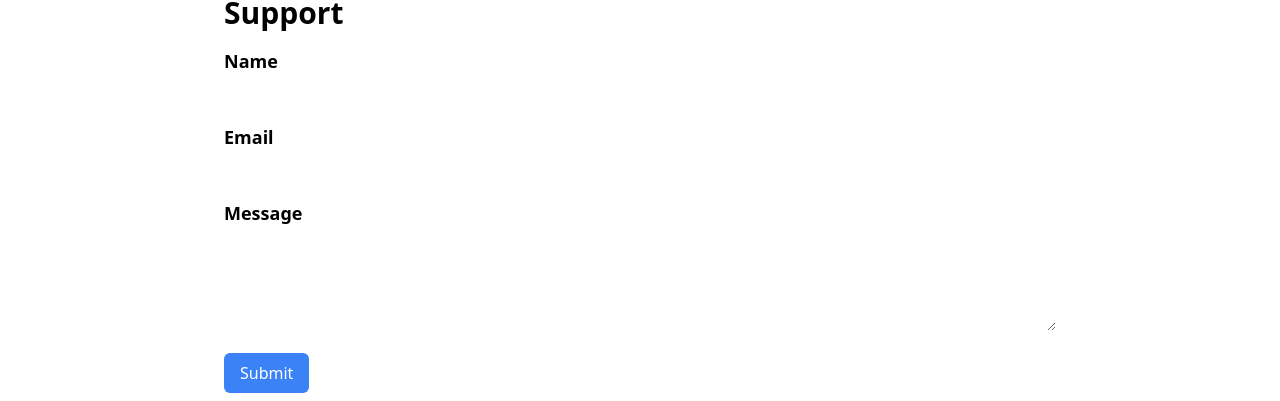
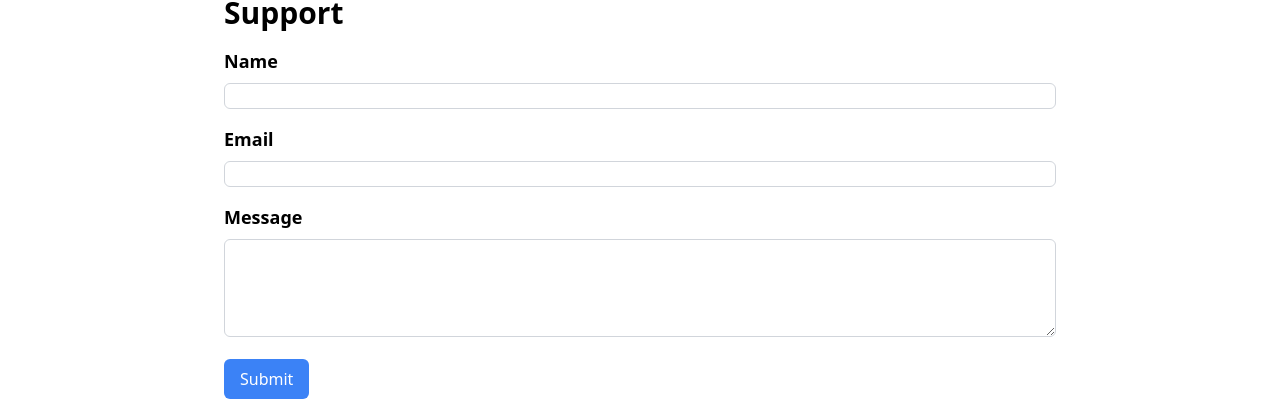
Before and after one commit to Eytch/Casper-landing-page, a React (Vite) app: page /support in a window 1280 px wide. Shown: the part 109-510 px from the top of the page. Built offline with nearby package versions, Linux system fonts and the light colour scheme.

Commit message:
added light border to all fields and removed the status state

```diff
--- a/src/Support.jsx
+++ b/src/Support.jsx
@@ -6,7 +6,6 @@ function Support() {
     email: "",
     message: "",
   });
-  const [status, setStatus] = useState("");
 
   const handleChange = (e) => {
     const { name, value } = e.target;
@@ -30,7 +29,6 @@ function Support() {
 
     // Reset form data
     setFormData({ name: "", email: "", message: "" });
-    setStatus("Your email client should now be open.");
   };
 
   return (
@@ -47,7 +45,7 @@ function Support() {
             name="name"
             value={formData.name}
             onChange={handleChange}
-            className="w-full border-gray-300 rounded-md"
+            className="w-full border border-gray-300 rounded-md"
             required
           />
         </div>
@@ -61,7 +59,7 @@ function Support() {
             name="email"
             value={formData.email}
             onChange={handleChange}
-            className="w-full border-gray-300 rounded-md"
+            className="w-full border border-gray-300 rounded-md"
             required
           />
         </div>
@@ -74,7 +72,7 @@ function Support() {
             name="message"
             value={formData.message}
             onChange={handleChange}
-            className="w-full border-gray-300 rounded-md"
+            className="w-full border border-gray-300 rounded-md"
             rows="4"
             required
           />
@@ -86,7 +84,6 @@ function Support() {
           Submit
         </button>
       </form>
-      {status && <p className="mt-4">{status}</p>}
     </div>
   );
 }
```
